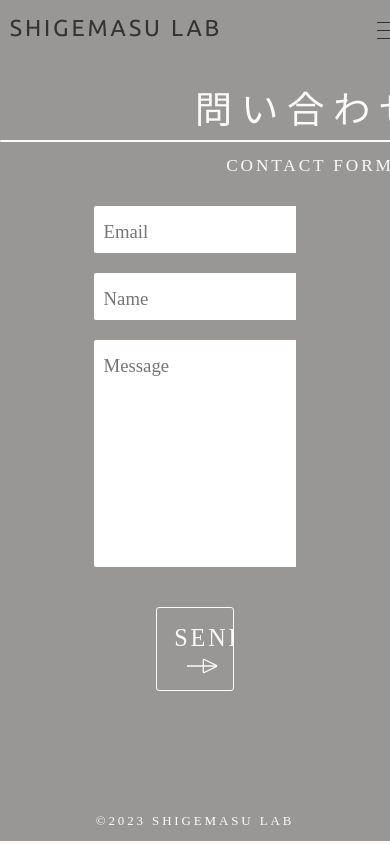
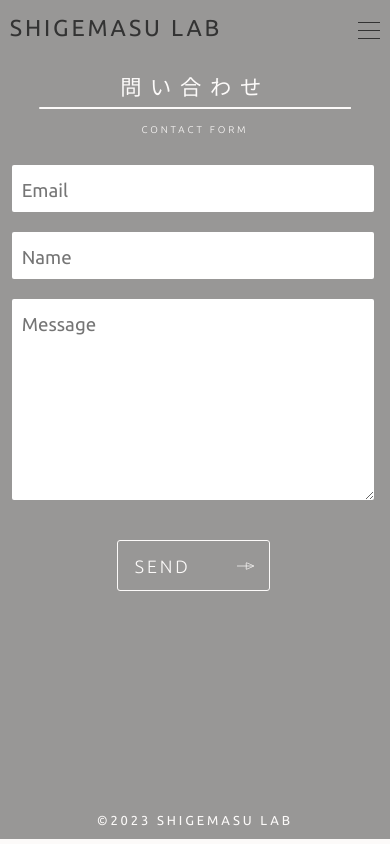
Before and after one commit to shigelab/shigelab, a website: page contact.html in a window 390 px wide. Drawn offline with Linux system fonts and the light colour scheme.

Commit message:
responsive contact page

```diff
--- a/css/archive.css
+++ b/css/archive.css
@@ -180,7 +180,10 @@ footer {
     }
 
     .title h2 {
-        font-size: 1rem;
+        font-size: 0.9remrem;
+    }
+    .title h3 {
+        font-size: 0.5rem;
     }
 
     div.normal {
@@ -207,11 +210,11 @@ footer {
     }
 
     .title h2 {
-        font-size: 0.85rem;
+        font-size: 0.8rem;
     }
 
     .title h3{
-        font-size: 0.6rem;
+        font-size: 0.42rem;
     }
 
     .item-list li {
@@ -241,7 +244,7 @@ footer {
         font-size: 0.74rem;
     }
     .title h3 {
-        font-size: 0.5rem;
+        font-size: 0.34rem;
     }
     .theme-title{
         font-size: 0.48rem;
@@ -253,6 +256,6 @@ footer {
         font-size: 0.65rem;
     }
     .title h3 {
-        font-size: 0.45rem;
+        font-size: 0.3rem;
     }
 }
--- a/css/contact.css
+++ b/css/contact.css
@@ -6,11 +6,15 @@
     padding: 0;
     overflow-x: auto;
     overflow-y: hidden;
+    box-sizing: border-box;
 }
 
 html {
     font-size: 180%;
     background-color: #FCFAF9;
+    height: 100%;
+    overflow-x: hidden;
+    position: relative;
 }
 
 
@@ -78,7 +82,7 @@ div.title {
 }
 
 .title h3 {
-    font-family: Andale Mono;
+    font-family: 'Ubuntu', sans-serif;
     font-size: 0.6rem;
     font-style: normal;
     font-weight: lighter;
@@ -87,7 +91,7 @@ div.title {
 }
 
 input, textarea {
-    font-family: Andale Mono;
+    font-family: 'Ubuntu', sans-serif;
     font-size: 0.65rem;
     border-style: none;
     border-radius: 2px;
@@ -102,23 +106,25 @@ input, textarea {
 }
 
 button {
-    font-family: Andale Mono;
-    font-weight: normal;
+    font-family: 'Ubuntu', sans-serif;
+    font-weight: 300;
     font-style: normal;
     font-size: 0.84rem;
     background-color: transparent;
     border-style: solid;
     border-width: 1.8px;
     border-radius: 3px;
+    margin-top: 40px;
     padding-left: 0.6rem;
     letter-spacing: 0.1rem;
-    width: 20vw;
-    height: 10vh;
+    width: 240px;
+    height: 80px;
     text-align: left;
     /*アニメーション*/
     position: relative;
     overflow: hidden;
     transition: ease .2s;
+    cursor: pointer;
 }
 
 /*ボタン内spanの形状*/
@@ -221,7 +227,7 @@ button.center {
 
 footer {
     font-size: 0.45rem;
-    font-family: Andale Mono;
+    font-family: 'Ubuntu', sans-serif;
     letter-spacing: 0.1rem;
     color: #FCFAF9;
     background-color: #989796;
@@ -295,3 +301,101 @@ footer.thanks-footer {
     left: 50%;
     transform: translate(-50%, -50%);
 }
+
+@media screen and (max-width: 1080px) and (max-height: 1400px) {
+    button {
+        width: 240px;
+        height: 80px;
+    }
+}
+
+@media screen and (max-width: 900px) {
+    div.title {
+        width: 75%;
+    }
+
+    .title h2 {
+        font-size: 1rem;
+    }
+
+    .title h3 {
+        font-size: 0.62rem;
+    }
+}
+
+@media screen and (max-width: 768px) {
+    div.title {
+        width: 80%;
+    }
+
+    .title h2 {
+        font-size: 0.9rem;
+    }
+
+    .title h3 {
+        font-size: 0.5rem;
+    }
+    div.normal {
+        height: fit-content;
+        margin: 0 8vw auto 8vw;
+    }
+}
+
+@media screen and (max-width: 540px) {
+
+    /* 480px以下に適用されるCSS（スマホ用） */
+    div.title {
+        width: 80%;
+        margin-top: 18%;
+    }
+
+    .title h2 {
+        font-size: 0.8rem;
+    }
+
+    .title h3{
+        font-size: 0.42rem;
+    }
+
+    div.normal{
+        margin: 0 4vw auto 3vw;
+    }
+    button {
+        width: 180px;
+        height: 60px;
+    }
+
+    button .arrow {
+        width: 24px;
+        height: auto;
+    }
+}
+
+@media screen and (max-width: 420px) {
+    .title h2 {
+        font-size: 0.74rem;
+    }
+    .title h3 {
+        font-size: 0.34rem;
+    }
+
+    button {
+        font-size: 0.62rem;
+        width: 153px;
+        height: 51px;
+    }
+
+    button .arrow {
+        width: 18px;
+        height: auto;
+    }
+}
+
+@media screen and (max-width: 340px) {
+    .title h2 {
+        font-size: 0.65rem;
+    }
+    .title h3 {
+        font-size: 0.3rem;
+    }
+}
--- a/css/header.css
+++ b/css/header.css
@@ -180,7 +180,6 @@ header .headline {
 
     header .headline {
         font-size: 0.7rem;
-
     }
 
     .responsive-btn {
--- a/css/index.css
+++ b/css/index.css
@@ -723,6 +723,12 @@ footer {
     button {
         width: 180px;
         height: 60px;
+        font-size: 0.72rem;
+    }
+
+    button .arrow {
+        width: 24px;
+        height: auto;
     }
 
     div.subtitle {
@@ -786,15 +792,6 @@ footer {
         font-size: 0.48rem;
     }
 
-    button {
-        font-size: 0.72rem;
-    }
-
-    button .arrow {
-        width: 24px;
-        height: auto;
-    }
-
     .map {
         margin-top: 40px;
     }
@@ -808,13 +805,6 @@ footer {
 }
 
 @media screen and (max-width: 380px) {
-    header {
-        padding: 10px 2.5vw;
-    }
-    header .headline {
-        font-size: 0.8rem;
-
-    }
 
     .responsive-btn{
         width: 24px;
```
